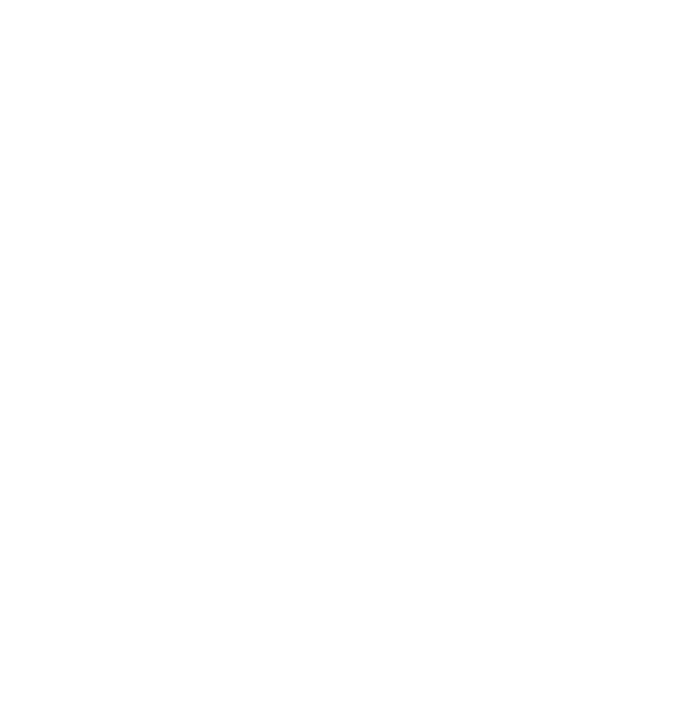
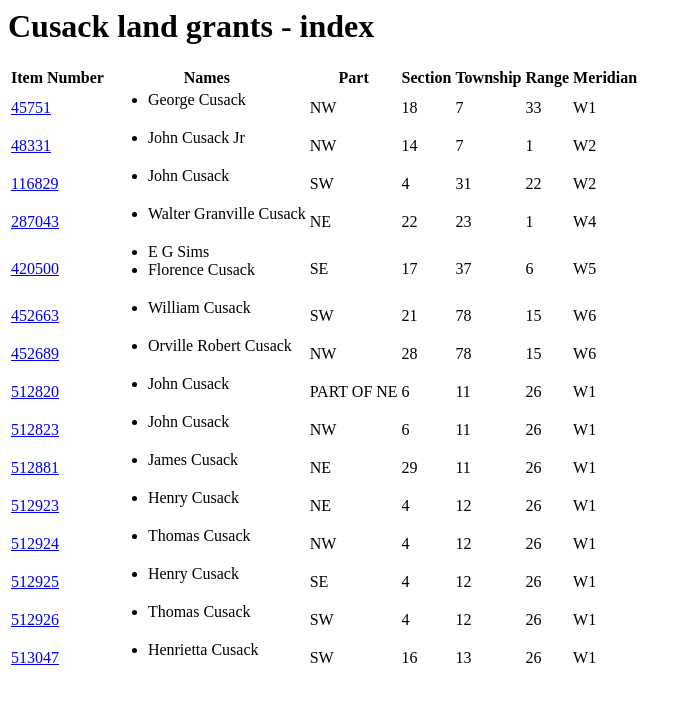
Before and after one commit to cp2423/cp2423.github.io, a plain HTML site: page caland/index.html in a window 1280 px wide. Shown: the whole page, without its empty margins (0-691 px from the left). Drawn offline with Linux system fonts and the light colour scheme.

Commit message:
Update index.html

```diff
--- a/caland/index.html
+++ b/caland/index.html
@@ -1,8 +1,190 @@
 <html>
   <head>
-    <title></title>
+    <title>Cusack land grants - index</title>
   </head>
   <body>
-    <h1></h1>
+    <h1>Cusack land grants - index</h1>
+    <div id="result_table_container">
+      <table id="result_table" class="table table-striped table-bordered">
+        <thead>
+          <tr>
+            <th>Item Number</th>
+            <th>Names</th>
+            <th>Part</th>
+            <th>Section</th>
+            <th>Township</th>
+            <th>Range</th>
+            <th>Meridian</th>
+          </tr>
+        </thead>
+        <tbody>
+          <tr>
+            <td><a href="item.aspx?IdNumber=45751&amp;">45751</a></td>
+            <td><ul>
+    <li>George Cusack</li></ul>
+    </td>
+            <td>NW</td>
+            <td>18</td>
+            <td>7</td>
+            <td>33</td>
+            <td>W1</td>
+          </tr>
+          <tr>
+            <td><a href="item.aspx?IdNumber=48331&amp;">48331</a></td>
+            <td><ul>
+    <li>John Cusack Jr</li></ul>
+    </td>
+            <td>NW</td>
+            <td>14</td>
+            <td>7</td>
+            <td>1</td>
+            <td>W2</td>
+          </tr>
+          <tr>
+            <td><a href="item.aspx?IdNumber=116829&amp;">116829</a></td>
+            <td><ul>
+    <li>John Cusack</li></ul>
+    </td>
+            <td>SW</td>
+            <td>4</td>
+            <td>31</td>
+            <td>22</td>
+            <td>W2</td>
+          </tr>
+          <tr>
+            <td><a href="item.aspx?IdNumber=287043&amp;">287043</a></td>
+            <td><ul>
+    <li>Walter Granville Cusack</li></ul>
+    </td>
+            <td>NE</td>
+            <td>22</td>
+            <td>23</td>
+            <td>1</td>
+            <td>W4</td>
+          </tr>
+          <tr>
+            <td><a href="item.aspx?IdNumber=420500&amp;">420500</a></td>
+            <td><ul>
+    <li>E G Sims</li><li>Florence Cusack</li></ul>
+    </td>
+            <td>SE</td>
+            <td>17</td>
+            <td>37</td>
+            <td>6</td>
+            <td>W5</td>
+          </tr>
+          <tr>
+            <td><a href="item.aspx?IdNumber=452663&amp;">452663</a></td>
+            <td><ul>
+    <li>William Cusack</li></ul>
+    </td>
+            <td>SW</td>
+            <td>21</td>
+            <td>78</td>
+            <td>15</td>
+            <td>W6</td>
+          </tr>
+          <tr>
+            <td><a href="item.aspx?IdNumber=452689&amp;">452689</a></td>
+            <td><ul>
+    <li>Orville Robert Cusack</li></ul>
+    </td>
+            <td>NW</td>
+            <td>28</td>
+            <td>78</td>
+            <td>15</td>
+            <td>W6</td>
+          </tr>
+          <tr>
+            <td><a href="item.aspx?IdNumber=512820&amp;">512820</a></td>
+            <td><ul>
+    <li>John Cusack</li></ul>
+    </td>
+            <td>PART OF NE</td>
+            <td>6</td>
+            <td>11</td>
+            <td>26</td>
+            <td>W1</td>
+          </tr>
+          <tr>
+            <td><a href="item.aspx?IdNumber=512823&amp;">512823</a></td>
+            <td><ul>
+    <li>John Cusack</li></ul>
+    </td>
+            <td>NW</td>
+            <td>6</td>
+            <td>11</td>
+            <td>26</td>
+            <td>W1</td>
+          </tr>
+          <tr>
+            <td><a href="item.aspx?IdNumber=512881&amp;">512881</a></td>
+            <td><ul>
+    <li>James Cusack</li></ul>
+    </td>
+            <td>NE</td>
+            <td>29</td>
+            <td>11</td>
+            <td>26</td>
+            <td>W1</td>
+          </tr>
+          <tr>
+            <td><a href="item.aspx?IdNumber=512923&amp;">512923</a></td>
+            <td><ul>
+    <li>Henry Cusack</li></ul>
+    </td>
+            <td>NE</td>
+            <td>4</td>
+            <td>12</td>
+            <td>26</td>
+            <td>W1</td>
+          </tr>
+          <tr>
+            <td><a href="item.aspx?IdNumber=512924&amp;">512924</a></td>
+            <td><ul>
+    <li>Thomas Cusack</li></ul>
+    </td>
+            <td>NW</td>
+            <td>4</td>
+            <td>12</td>
+            <td>26</td>
+            <td>W1</td>
+          </tr>
+          <tr>
+            <td><a href="item.aspx?IdNumber=512925&amp;">512925</a></td>
+            <td><ul>
+    <li>Henry Cusack</li></ul>
+    </td>
+            <td>SE</td>
+            <td>4</td>
+            <td>12</td>
+            <td>26</td>
+            <td>W1</td>
+          </tr>
+          <tr>
+            <td><a href="item.aspx?IdNumber=512926&amp;">512926</a></td>
+            <td><ul>
+    <li>Thomas Cusack</li></ul>
+    </td>
+            <td>SW</td>
+            <td>4</td>
+            <td>12</td>
+            <td>26</td>
+            <td>W1</td>
+          </tr>
+          <tr>
+            <td><a href="item.aspx?IdNumber=513047&amp;">513047</a></td>
+            <td><ul>
+    <li>Henrietta Cusack</li></ul>
+    </td>
+            <td>SW</td>
+            <td>16</td>
+            <td>13</td>
+            <td>26</td>
+            <td>W1</td>
+          </tr>
+        </tbody>
+      </table>
+    </div>
   </body>
 </html>
```
